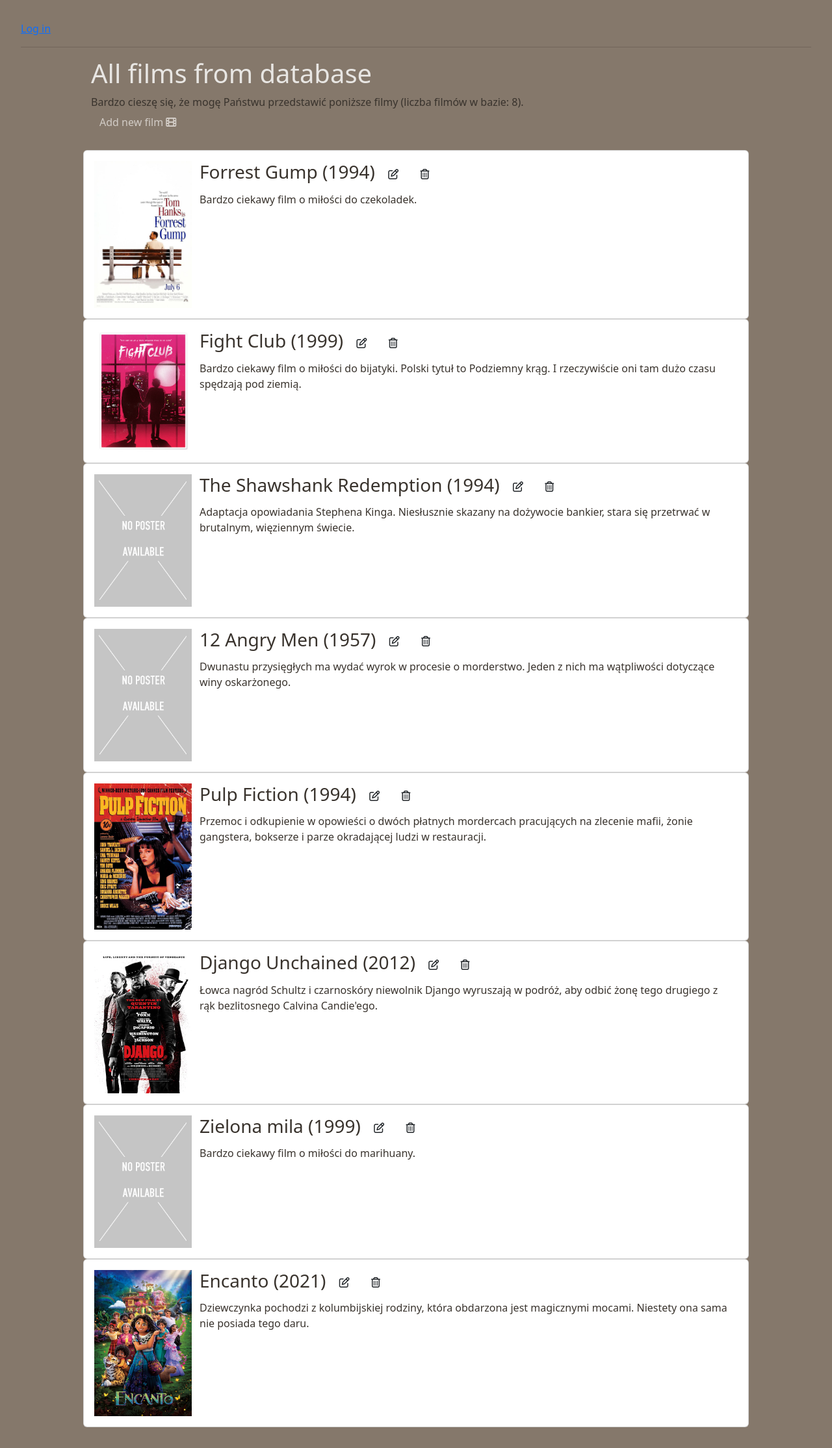
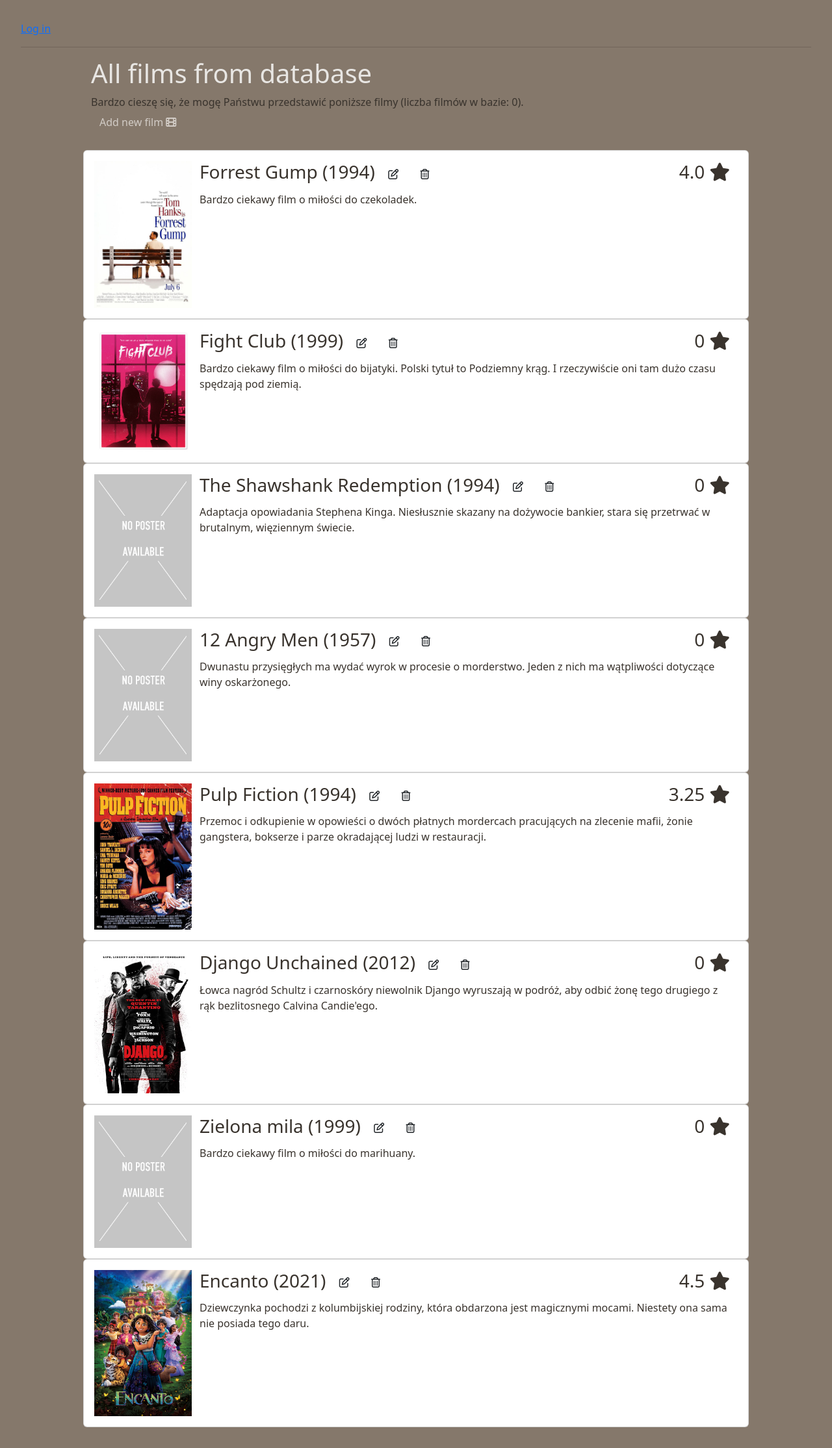
Before and after one commit to Gruszecki/Django-lerning, a Django app: page /filmy/all/ in a window 1280 px wide. Shown: the whole page at 65% size. Run offline with Django 4.2, Linux system fonts and the light colour scheme; data comes from the database, SQL or seed files in the repository; both versions use the stored data as it was after the commit; some libraries are stand-ins or nearby versions.

Commit message:
Add rating to the main page

```diff
--- a/filmy/views.py
+++ b/filmy/views.py
@@ -1,13 +1,26 @@
 from django.shortcuts import render, get_object_or_404, redirect
-from .models import Film, AdditionalInfo
+from .models import Film, AdditionalInfo, Rating
 from .forms import FilmForm, AdditionalInfoForm
 from django.contrib.auth.decorators import login_required
 
 
+def get_film_with_ratings(films):
+    avg_ratings = []
+
+    for film in films:
+        ratings = Rating.objects.filter(film=film)
+        avg_temp_sum = sum([Rating._meta.get_field('rating').value_from_object(rating) for rating in ratings])
+        avg_temp = avg_temp_sum / len(ratings) if len(ratings) > 0 else 0
+        avg_ratings.append((film, avg_temp))
+
+    return avg_ratings
+
+
 def all_films_view(request):
-    dynamic = 'Dynamic content'
     films = Film.objects.all()
-    return render(request, 'filmy.html', {'dynamic_content': dynamic, 'films': films})
+    film_with_ratings = get_film_with_ratings(films)
+
+    return render(request, 'filmy.html', {'films_length': len(films), 'film_with_ratings': film_with_ratings})
 
 
 @login_required()
--- a/templates/filmy.html
+++ b/templates/filmy.html
@@ -25,10 +25,10 @@
     <br><br>
         </div>
 
-    {% if films|length == 0 %}
+    {% if films_length == 0 %}
         <p>Baza filmów jest jeszcze pusta.</p>
     {% else %}
-        {% for film in films %}
+        {% for film, rating in film_with_ratings %}
             <div align="center">
                 <div class="card" style="width: 64rem" align="left">
                     <div class="card-body">
@@ -42,6 +42,9 @@
                                 <a class="btn"  href="{% url 'delete_film_view' film.id %}">
                                     <i class="fa-regular fa-trash-can"></i>
                                 </a>
+                                <div style="float: right">
+                                    {{ rating }} <i class="fa-solid fa-star"></i>
+                                </div>
                             </h3>
                         </div>
                         <div class="row">
```
Also changed, not shown: db.sqlite3.
